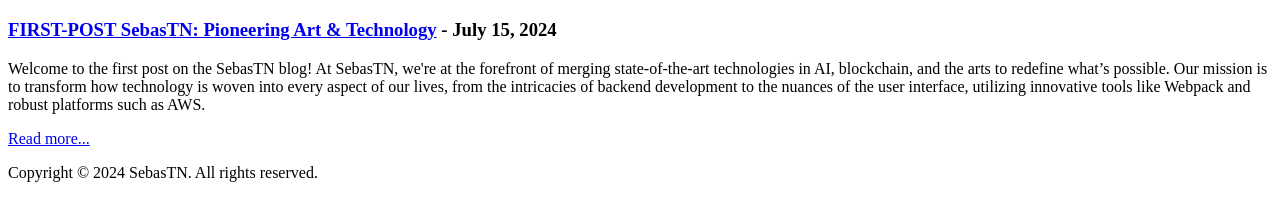
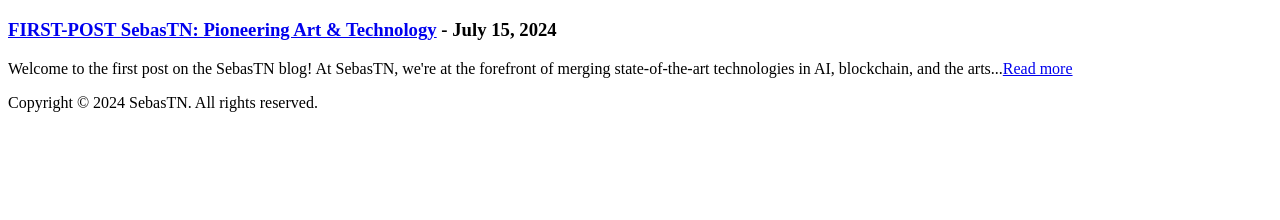
Before and after one commit to SebasTN-Rhys/SebasTN-Rhys.github.io, a plain HTML site: page index.html in a window 1280 px wide. Shown: the part 468-688 px from the top of the page. Drawn offline with Linux system fonts and the light colour scheme.

Commit message:
still fixing liunks to find post.

```diff
--- a/index.html
+++ b/index.html
@@ -22,7 +22,7 @@
             style="width: 50%; max-width: 300px"
           />
           <h3>
-            <a href="/_posts//2024/07/15/first-post/"
+            <a href="/_posts/2024-07-15-first-post.md"
               >FIRST-POST SebasTN: Pioneering Art & Technology</a
             >
             - July 15, 2024
@@ -30,15 +30,11 @@
           <p>
             Welcome to the first post on the SebasTN blog! At SebasTN, we're at
             the forefront of merging state-of-the-art technologies in AI,
-            blockchain, and the arts to redefine what’s possible. Our mission is
-            to transform how technology is woven into every aspect of our lives,
-            from the intricacies of backend development to the nuances of the
-            user interface, utilizing innovative tools like Webpack and robust
-            platforms such as AWS.
+            blockchain, and the arts...<a href="/_posts//2024/07/15/first-post/"
+              >Read more</a
+            >
           </p>
-          <p>
-            <a href="/_posts//2024/07/15/first-post/">Read more...</a>
-          </p>
+          <p></p>
         </article>
       </div>
     </section>
```
